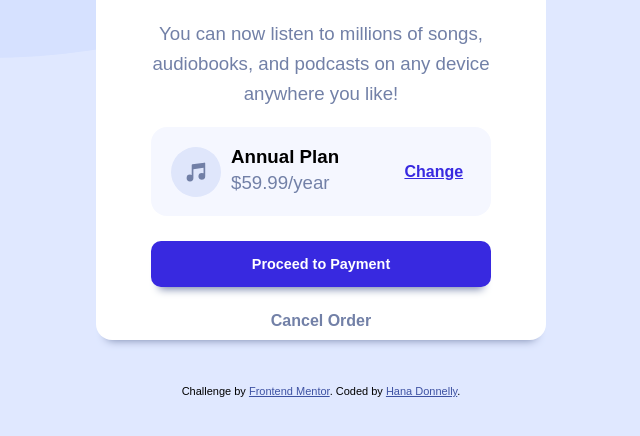
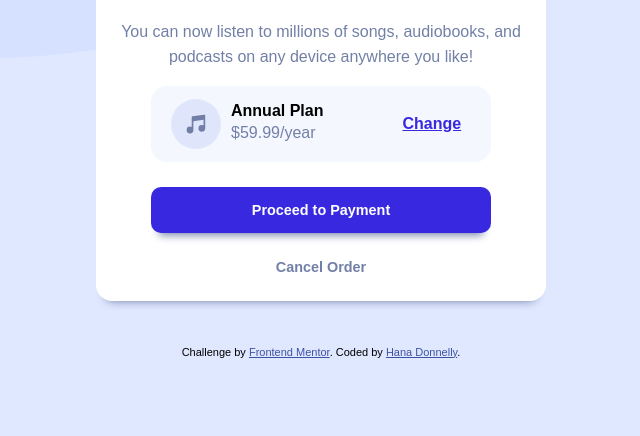
Before and after one commit to hanaEdonnelly/Order-summary-component-desktop, a plain HTML site: page index.html in a window 1280 px wide. Shown: the part 330-766 px from the top of the page, without its empty margins (319-959 px from the left). Drawn offline with Linux system fonts and the light colour scheme.

Commit message:
Add files via upload

```diff
--- a/index.html
+++ b/index.html
@@ -31,7 +31,7 @@
         <img src="images/icon-music.svg" alt="Music note.">
         <div>
             <h3 style="margin-bottom: 0;">Annual Plan</h3>
-            <p style="margin-top: 0;">$59.99/year</p>
+            <p style="margin-top: 0; font-weight: 500;">$59.99/year</p>
           </div>
           <a href="#">Change</a>
       </div><!--Card payment-->
--- a/styles.css
+++ b/styles.css
@@ -12,6 +12,12 @@ body {
     background-size: 100%;
 }
 
+h3{
+    font-family: 'Red Hat Display', sans-serif;
+    font-size: 12pt;
+    font-weight: 700;
+}
+
 @import url('https://fonts.googleapis.com/css2?family=Red+Hat+Display:wght@500;700;900&display=swap');
 
 #card {
@@ -21,7 +27,6 @@ body {
     background-color: white;
     box-shadow: 0 10px 10px -10px hsl(224, 23%, 55%);
     border-radius: 1em;
-    padding-bottom: 10px;
     margin-bottom: 45px;
 }
 
@@ -32,13 +37,13 @@ body {
 }
 
 #card-text {
-    padding: 0 25px;
+    padding: 0 25px 25px;
     text-align: center;
 }
 
 #card p {
     color: hsl(224, 23%, 55%);
-    font-size: 14pt;
+    font-size: 12pt;
     line-height: 1.6;
     flex-wrap: wrap;
 }
@@ -100,6 +105,7 @@ body {
     font-weight: bold;
     text-decoration: none;
     text-align: center;
+    font-size: .9em;
 }
 
 #cancel:hover {
```
